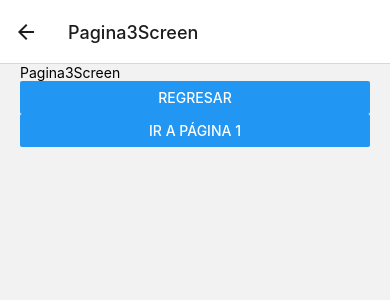
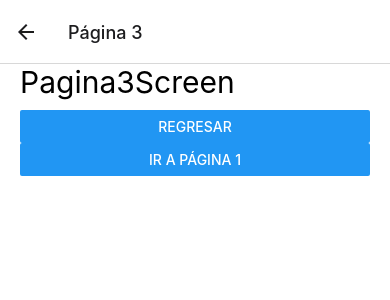
Before and after one commit to aceu890/react-native-navigation, a React Native app: screen /Pagina3Screen in a window 390 px wide. Shown: the top 300 px of the page. Built offline with nearby package versions, Linux system fonts and the light colour scheme.

Commit message:
106 end - estilizando el stack navigator

```diff
--- a/src/navigator/StackNavigator.tsx
+++ b/src/navigator/StackNavigator.tsx
@@ -9,10 +9,22 @@ const Stack = createStackNavigator();
 
 export const StackNavigator = () => {
   return (
-    <Stack.Navigator>
-      <Stack.Screen name="Pagina1Screen" component={Pagina1Screen} />
-      <Stack.Screen name="Pagina2Screen" component={Pagina2Screen} />
-      <Stack.Screen name="Pagina3Screen" component={Pagina3Screen} />
+    <Stack.Navigator
+      // initialRouteName='Pagina3Screen'
+      screenOptions={{
+        // headerShown: false,
+        headerStyle: {
+          elevation: 0,
+          shadowColor: 'transparent'
+        },
+        cardStyle: {
+          backgroundColor: 'white'
+        }
+      }}
+    >
+      <Stack.Screen name="Pagina1Screen" options={{ title:"Página 1" }} component={Pagina1Screen} />
+      <Stack.Screen name="Pagina2Screen" options={{ title:"Página 2" }} component={Pagina2Screen} />
+      <Stack.Screen name="Pagina3Screen" options={{ title:"Página 3" }} component={Pagina3Screen} />
     </Stack.Navigator>
   );
 }
--- a/src/screens/Pagina1Screen.tsx
+++ b/src/screens/Pagina1Screen.tsx
@@ -10,7 +10,7 @@ export const Pagina1Screen = ( { navigation }: Props ) => {
 
   return (
     <View style={ styles.globalMargin }>
-        <Text>Pagina1Screen</Text>
+        <Text style= {styles.title}>Pagina1Screen</Text>
 
         <Button
           title="Ir página 2"
--- a/src/screens/Pagina2Screen.tsx
+++ b/src/screens/Pagina2Screen.tsx
@@ -1,14 +1,21 @@
 import { useNavigation } from '@react-navigation/native';
-import React from 'react';
+import React, { useEffect } from 'react';
 import { Button, Text, View } from 'react-native';
 import { styles } from '../theme/appTheme';
 
 export const Pagina2Screen = () => {
   const navigator = useNavigation<any>();
 
+  useEffect(() => {
+    navigator.setOptions({
+      title: 'Hola Mundo',
+      headerBackTitle: 'Atrás'
+    })
+  }, [])
+
   return (
     <View style={styles.globalMargin}>
-      <Text>Pagina2Screen 😎</Text>
+      <Text style= {styles.title}>Pagina2Screen 😎</Text>
 
       <Button
         title="Ir página 3"
--- a/src/screens/Pagina3Screen.tsx
+++ b/src/screens/Pagina3Screen.tsx
@@ -8,7 +8,7 @@ interface Props extends StackScreenProps<any, any>{};
 export const Pagina3Screen = ( { navigation }: Props) => {
   return (
     <View style={ styles.globalMargin}>
-        <Text>Pagina3Screen</Text>
+        <Text style= {styles.title}>Pagina3Screen</Text>
 
         <Button
           title="Regresar"
--- a/src/theme/appTheme.tsx
+++ b/src/theme/appTheme.tsx
@@ -3,6 +3,10 @@ import { StyleSheet } from "react-native";
 export const styles = StyleSheet.create({
     globalMargin: {
         marginHorizontal: 20,
+    },
+    title: {
+        fontSize: 30,
+        marginBottom: 10
     }
 
 });
```
